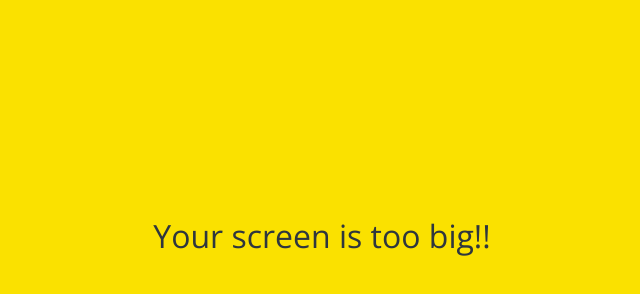
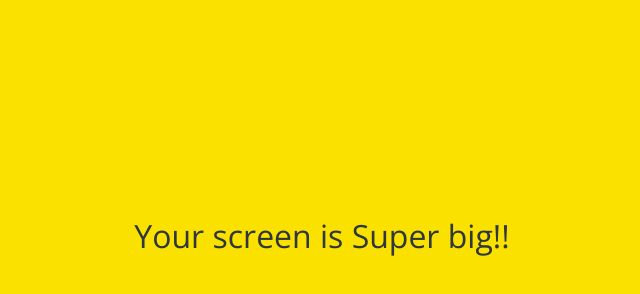
Before and after one commit to buster5017/training, a plain HTML site: page Kakaoclone/friends.html in a window 1280 px wide. Shown: the part 164-458 px from the top of the page, without its empty margins (318-958 px from the left). Drawn offline with nearby package versions, Linux system fonts and the light colour scheme.

Commit message:
too->super

```diff
--- a/Kakaoclone/friends.html
+++ b/Kakaoclone/friends.html
@@ -115,7 +115,7 @@
     <div id="splash-screen"><i class="fas fa-comment"></i></div>
 
     <div id="no-mobile">
-      <span>Your screen is too big!!</span>
+      <span>Your screen is Super big!!</span>
     </div>
 
     <script
```
